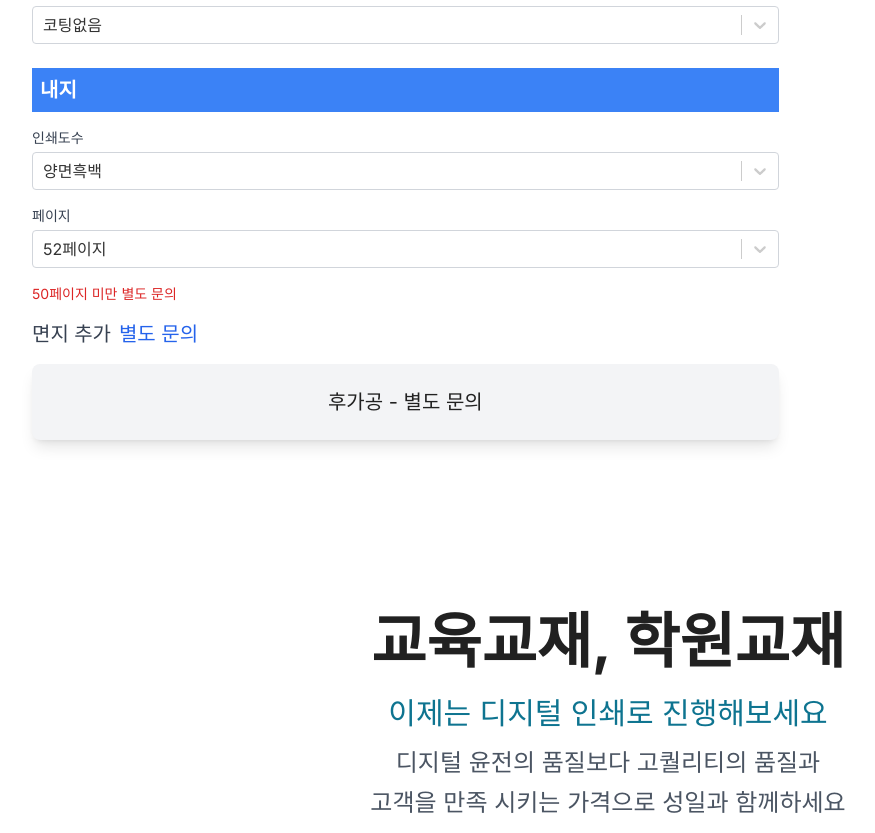
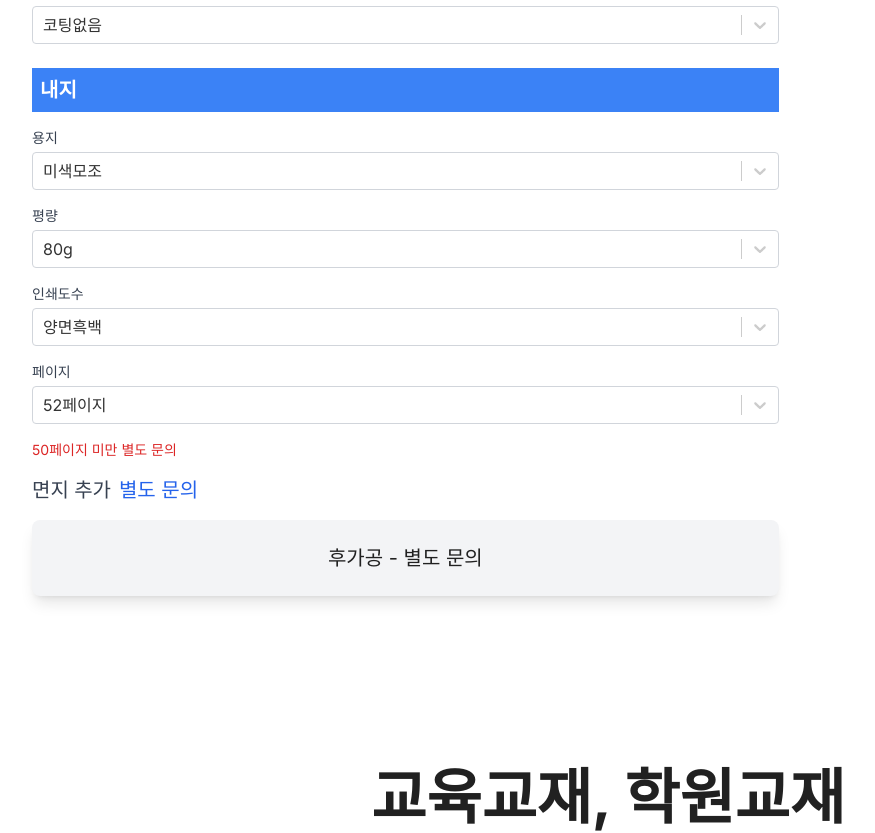
Before and after one commit to seong-il-web/estimate, a Next.js app: page / in a window 1280 px wide. Shown: the part 1500-2333 px from the top of the page, without its empty margins (32-907 px from the left). Built offline with nearby package versions, Linux system fonts and the light colour scheme.

Commit message:
옵션 정리

```diff
--- a/src/_pages/HomePage.tsx
+++ b/src/_pages/HomePage.tsx
@@ -364,6 +364,36 @@ export default function Home() {
               <div className="mb-6">
                 <h3 className="text-xl font-semibold mb-4 bg-blue-500 text-white p-2">내지</h3>
                 <div className="space-y-4">
+                  <div>
+                    <label className="block text-sm font-medium text-gray-700 mb-1">용지</label>
+                    <Select
+                      options={innerPaperOptions}
+                      value={innerPaper}
+                      onChange={(option) => setInnerPaper(option)}
+                      styles={{
+                        control: (base) => ({
+                          ...base,
+                          borderColor: "#d1d5db",
+                          "&:hover": { borderColor: "#9ca3af" },
+                        }),
+                      }}
+                    />
+                  </div>
+                  <div>
+                    <label className="block text-sm font-medium text-gray-700 mb-1">평량</label>
+                    <Select
+                      options={getInnerWeightOptions(innerPaper?.value)}
+                      value={innerWeight}
+                      onChange={(option) => setInnerWeight(option)}
+                      styles={{
+                        control: (base) => ({
+                          ...base,
+                          borderColor: "#d1d5db",
+                          "&:hover": { borderColor: "#9ca3af" },
+                        }),
+                      }}
+                    />
+                  </div>
                   <div>
                     <label className="block text-sm font-medium text-gray-700 mb-1">인쇄도수</label>
                     <Select
```
